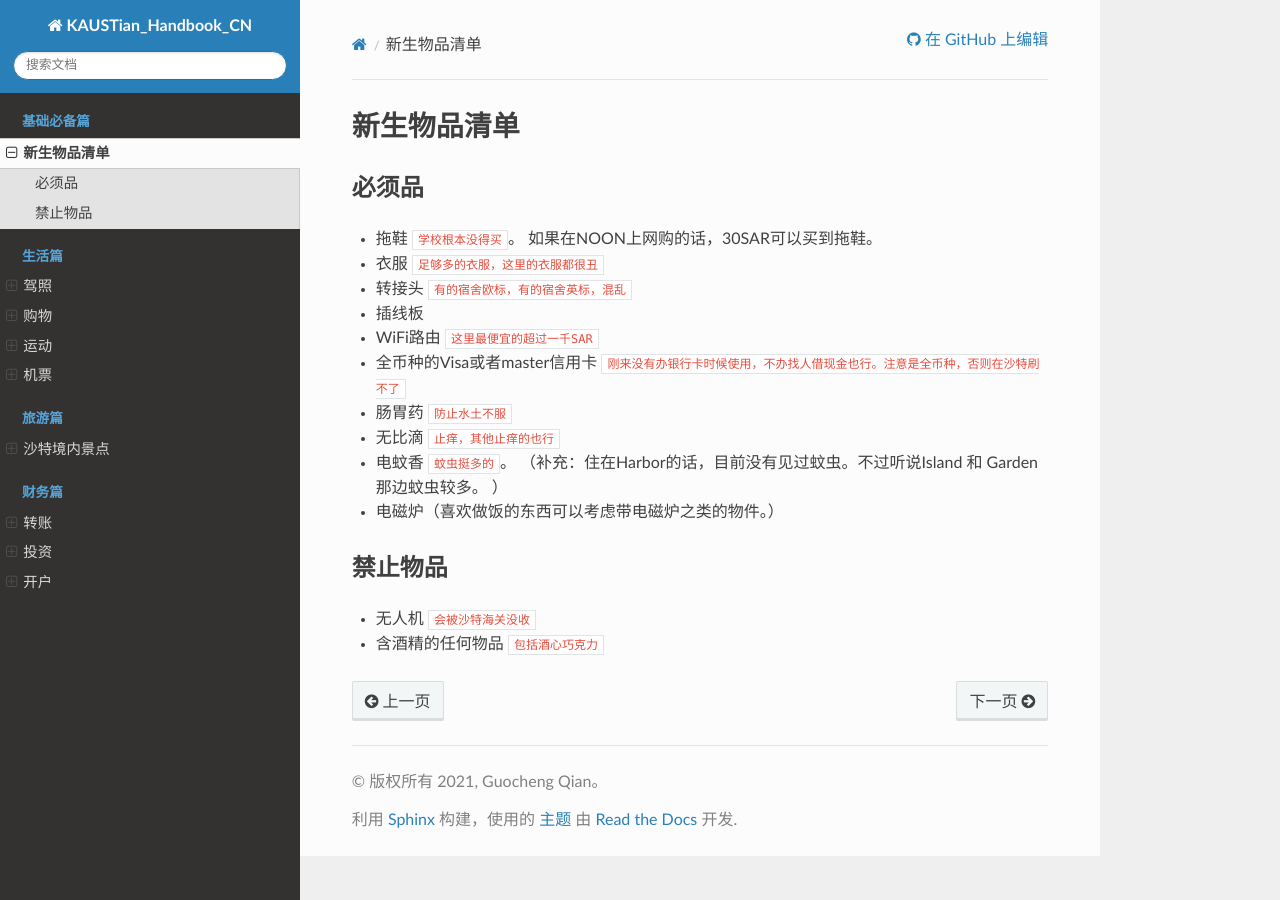
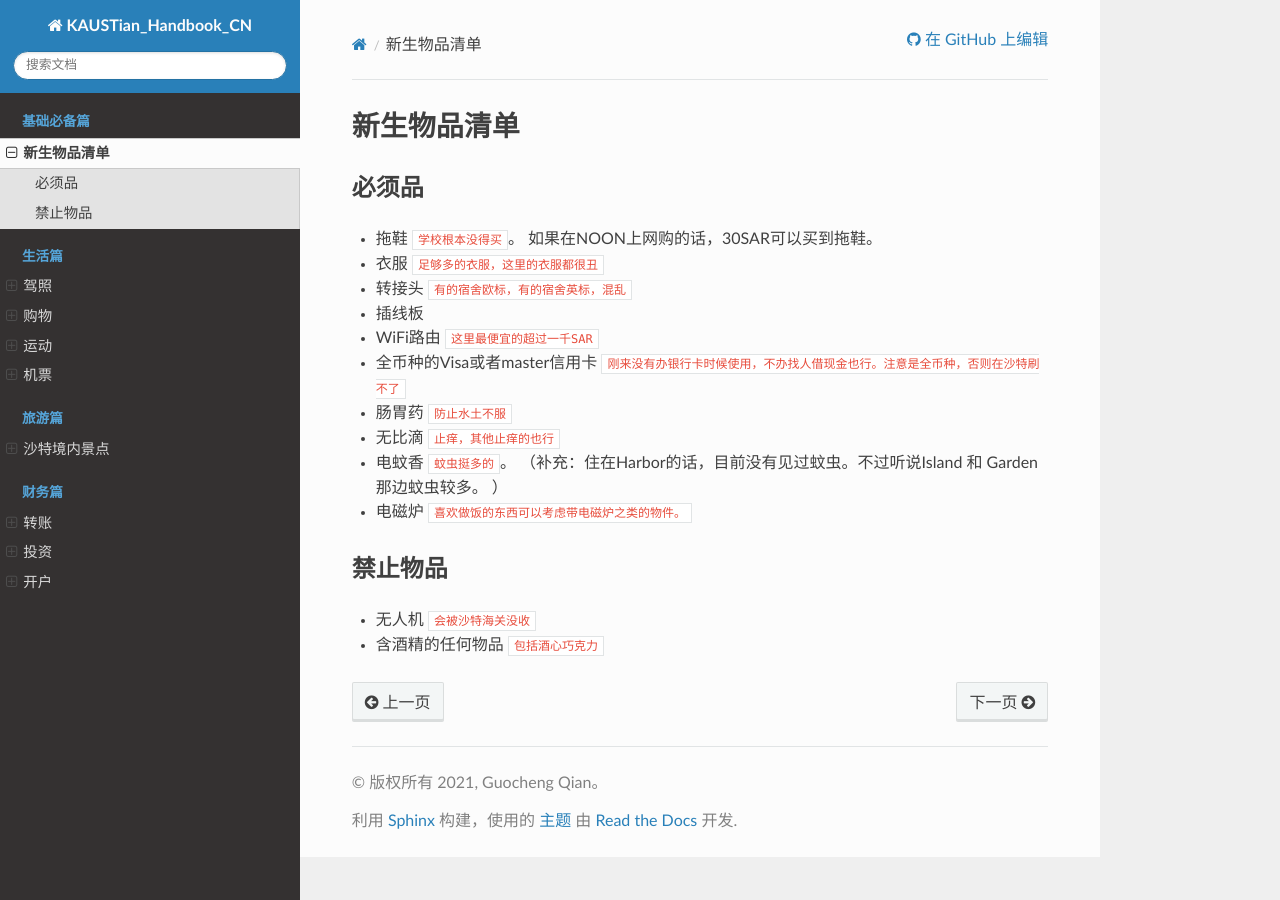
Before and after one commit to guochengqian/KAUSTian_Handbook_CN, a Sphinx documentation site: the page built from docs/content/basic/list.rst, in a window 1280 px wide. Built offline with Sphinx 7.4.7 and the Read the Docs theme 2.0.0, drawn with Linux system fonts in a browser that asks for light colours.

```diff
--- a/docs/content/basic/list.rst
+++ b/docs/content/basic/list.rst
@@ -18,7 +18,7 @@
 * 肠胃药 ``防止水土不服``
 * 无比滴 ``止痒，其他止痒的也行``
 * 电蚊香 ``蚊虫挺多的``。 （补充：住在Harbor的话，目前没有见过蚊虫。不过听说Island 和 Garden那边蚊虫较多。 ）
-* 电磁炉（喜欢做饭的东西可以考虑带电磁炉之类的物件。）
+* 电磁炉 ``喜欢做饭的东西可以考虑带电磁炉之类的物件。``
 
 禁止物品
 ---------
```
